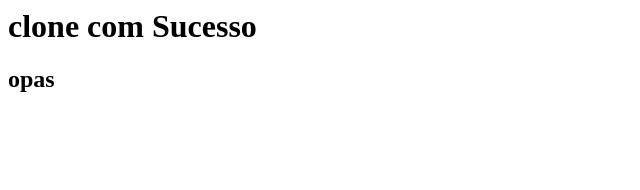
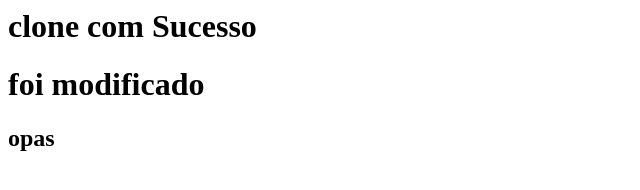
Before and after one commit to LilianEtinger/scm2024, a plain HTML site: page index.html in a window 1280 px wide. Shown: the whole page, without its empty margins (0-640 px from the left). Drawn offline with Linux system fonts and the light colour scheme.

Commit message:
Foi modificado

```diff
--- a/index.html
+++ b/index.html
@@ -1,2 +1,4 @@
 <h1>clone com Sucesso</h1>
+<h1>foi modificado</h1>
+
 <h2>opas</h2>
```
